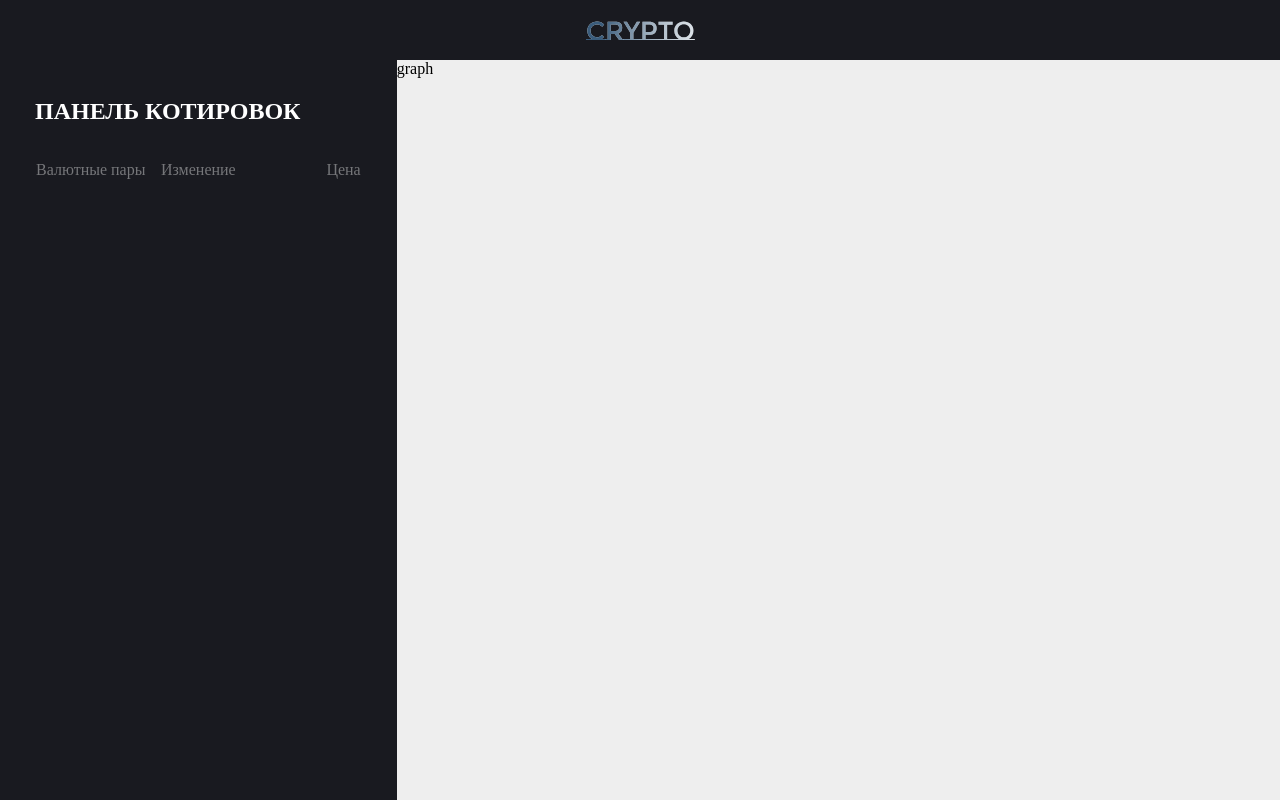
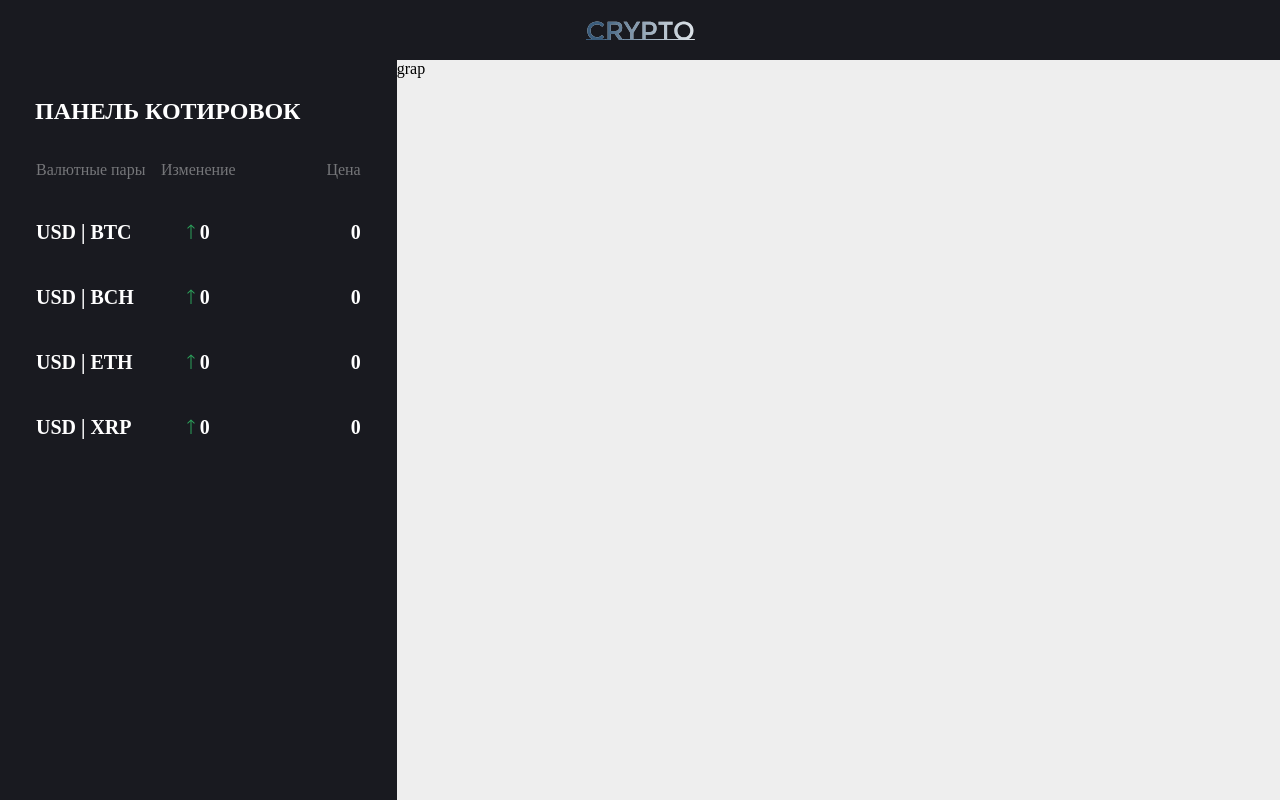
Before and after one commit to DmytroPetrenko/testCrypto, a Vue app: page / in a window 1280 px wide. Built offline with nearby package versions, Linux system fonts and the light colour scheme; no server answers; a web font is replaced by a local one.

Commit message:
webSockets in table done

```diff
--- a/src/components/Dashboard.vue
+++ b/src/components/Dashboard.vue
@@ -21,31 +21,22 @@
 							</tr>
 						</thead>
 						<tbody>
-							<tr>
-								<td><h2></h2></td>
-								<td><h2></h2></td>
-								<td><h2></h2></td>
-							</tr>
-							<tr>
-								<td><h2></h2></td>
-								<td><h2></h2></td>
-								<td><h2></h2></td>
-							</tr>
-							<tr>
-								<td><h2></h2></td>
-								<td><h2></h2></td>
-								<td><h2></h2></td>
-							</tr>
-							<tr>
-								<td><h2></h2></td>
-								<td><h2></h2></td>
-								<td><h2></h2></td>
+							<tr v-for="pair in currencyPairs" :key="pair.id">
+								<td>
+									<h2>{{ pair.value[0] }} | {{ pair.value[1] }}</h2>
+								</td>
+								<td>
+									<h2><img :src="pair.imgSrc" /> {{ pair.changedPercentPerDay }}</h2>
+								</td>
+								<td>
+									<h2>{{ pair.price }}</h2>
+								</td>
 							</tr>
 						</tbody>
 					</table>
 				</div>
 			</div>
-			<div class="graphContainer">graph</div>
+			<div class="graphContainer">grap</div>
 		</main>
 	</div>
 </template>
@@ -53,7 +44,128 @@
 <script>
 export default {
 	name: "Dashboard",
-	props: {},
+
+	data: function () {
+		return {
+			connection: null,
+			apiKey: "1fc9ac8cdde28a178bef9610e65668c7cb135e4da5ef3326f203b3cfdd963aae",
+			timer: "",
+			currencyPairs: [
+				{
+					id: 0,
+					value: ["USD", "BTC"],
+					price: 0,
+					changedPercentPerDay: 0,
+					imgSrc: require("../assets/imgs/arrow_up.svg"),
+				},
+				{
+					id: 1,
+					value: ["USD", "BCH"],
+					price: 0,
+					changedPercentPerDay: 0,
+					imgSrc: require("../assets/imgs/arrow_up.svg"),
+				},
+				{
+					id: 2,
+					value: ["USD", "ETH"],
+					price: 0,
+					changedPercentPerDay: 0,
+					imgSrc: require("../assets/imgs/arrow_up.svg"),
+				},
+				{
+					id: 3,
+					value: ["USD", "XRP"],
+					price: 0,
+					changedPercentPerDay: 0,
+					imgSrc: require("../assets/imgs/arrow_up.svg"),
+				},
+			],
+		}
+	},
+	methods: {
+		sendMessage: function (subRequest) {
+			let self = this
+			self.connection.send(JSON.stringify(subRequest))
+		},
+		cancelAutoUpdate() {
+			clearInterval(this.timer)
+		},
+		currencyPairsImgChanger: function (pair) {
+			if (pair.changedPercentPerDay > 0) {
+				pair.imgSrc = require("../assets/imgs/arrow_up.svg")
+			} else {
+				pair.imgSrc = require("../assets/imgs/arrow_down.svg")
+			}
+		},
+	},
+	created: function () {
+		let self = this
+		this.connection = new WebSocket("wss://streamer.cryptocompare.com/v2?api_key=" + this.apiKey)
+		this.connection.onopen = function onStreamOpen() {
+			let subRequest = {
+				action: "SubAdd",
+				subs: [
+					"0~Coinbase~BTC~USD",
+					"0~Coinbase~BCH~USD",
+					"0~Coinbase~ETH~USD",
+					"0~Coinbase~XRP~USD",
+					"24~CCCAGG~BTC~USD~D",
+					"24~CCCAGG~BCH~USD~D",
+					"24~CCCAGG~ETH~USD~D",
+					"24~CCCAGG~XRP~USD~D",
+				],
+			}
+
+			this.timer = setInterval(() => self.sendMessage(subRequest), 1000)
+		}
+
+		this.connection.onmessage = function onStreamMessage(event) {
+			let message = JSON.parse(event.data)
+			let id = 0
+
+			if (message.TYPE == 0) {
+				switch (message.FSYM) {
+					case "BTC":
+						id = 0
+						break
+					case "BCH":
+						id = 1
+						break
+					case "ETH":
+						id = 2
+						break
+					case "XRP":
+						id = 3
+						break
+				}
+				self.currencyPairs[id].price = message.P
+			}
+			if (message.TYPE == 24) {
+				switch (message.FROMSYMBOL) {
+					case "BTC":
+						id = 0
+						break
+					case "BCH":
+						id = 1
+						break
+					case "ETH":
+						id = 2
+						break
+					case "XRP":
+						id = 3
+						break
+				}
+				self.currencyPairs[id].changedPercentPerDay = (
+					((message.OPEN - message.CLOSE) / ((message.OPEN + message.CLOSE) / 2)) *
+					100
+				).toFixed(2)
+				self.currencyPairsImgChanger(self.currencyPairs[id])
+			}
+		}
+	},
+	beforeDestroy: function () {
+		this.cancelAutoUpdate()
+	},
 }
 </script>
 
@@ -127,7 +239,7 @@ export default {
 					color: #ffffff;
 				}
 
-				tbody tr:hover {
+				.active {
 					background: linear-gradient(90deg, rgba(31, 70, 106, 0.88) 0%, #191a20 138.3%), #191a20;
 					border-radius: 0.5px;
 				}
```
Also changed, not shown: src/assets/imgs/arrow_down.svg (added), src/assets/imgs/arrow_up.svg (added).
